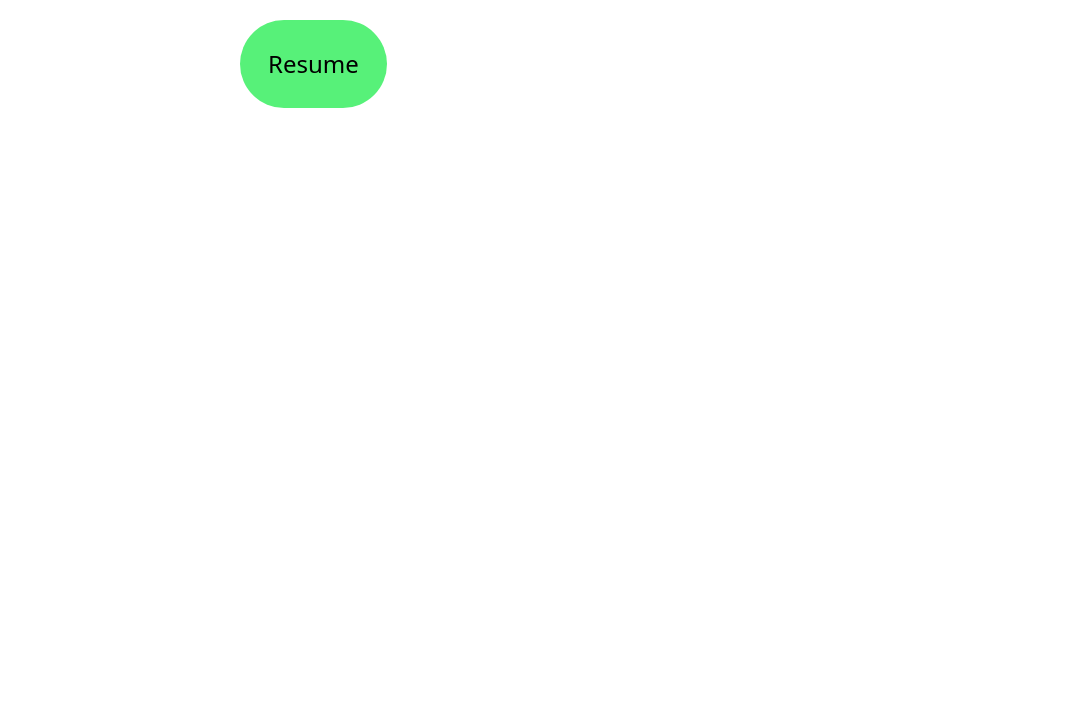
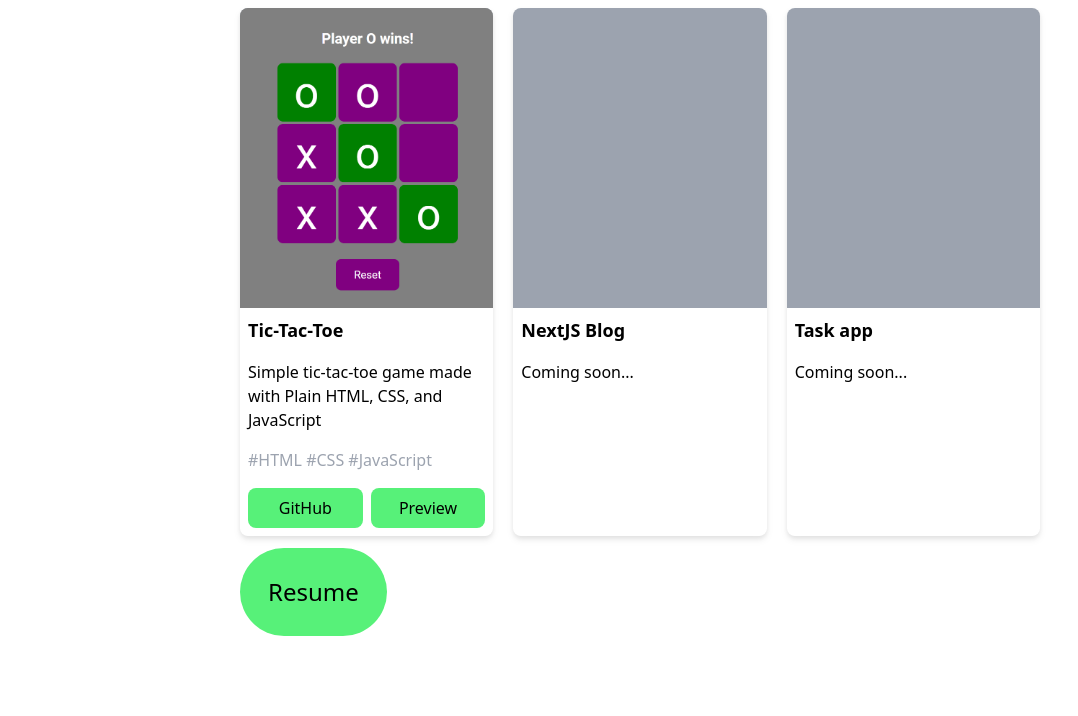
Before and after one commit to psriprac/new-personal-website, a Gatsby site: page /projects in a window 1280 px wide. Shown: the part 232-948 px from the top of the page, without its empty margins (0-1078 px from the left). Before the commit the page ends 800 px from the top, so only its background shows below. Built offline with nearby package versions, Linux system fonts and the light colour scheme; Gatsby itself is replaced by a stand-in of ours.

Commit message:
updated projects.js page

```diff
--- a/package.json
+++ b/package.json
@@ -18,6 +18,7 @@
     "formik": "^2.2.9",
     "framer-motion": "^6.5.1",
     "gatsby": "^4.18.2",
+    "gatsby-image": "^3.11.0",
     "gatsby-plugin-image": "^2.18.1",
     "gatsby-plugin-manifest": "^4.18.1",
     "gatsby-plugin-netlify": "^5.0.0",
--- /dev/null
+++ b/src/components/card.js
@@ -0,0 +1,35 @@
+import * as React from "react"
+import Img from "gatsby-image"
+
+const Card = (props) => {
+    return (
+        <div id="container" className="max-w-sm h-auto drop-shadow-md rounded-lg overflow-hidden bg-white">
+            <div id="card-content">
+                <div id="picture" className="grid bg-gray-400 h-[300px] overflow-hidden">
+                    <Img fluid={props.prevImg} alt={props.alt} className="object-none"/>
+                </div>
+                <div id="title">
+                    <p className="text-lg font-bold p-2">{props.projectName}</p>
+                </div>
+                <div id="description">
+                    <p className="text-base p-2">{props.description}</p>
+                </div>
+                <div id="tags">
+                    <p className="text-base p-2 text-gray-400">{props.tags}</p>
+                </div>
+                {(props.githubLink && props.previewLink) ?
+                <div id="buttons" className="grid grid-cols-2 items-center gap-2 p-2">
+                    <button className="rounded-lg bg-[#57f179] py-2">
+                        <a href={props.githubLink} target="blank">GitHub</a>
+                    </button>
+                    <button className="rounded-lg bg-[#57f179] py-2">
+                        <a href={props.previewLink} target="blank">Preview</a>
+                    </button>
+                </div>
+                : null}
+            </div>
+        </div>
+    )
+}
+
+export default Card
--- a/src/pages/about.js
+++ b/src/pages/about.js
@@ -73,13 +73,13 @@ const About = () => {
                                 animate={{ scale: [scale, scale + 1.1, scale + 1] }}
                                 transition={{ duration: 0.5, delay: startAnim ? 0.8 : 0 }} onClick={() => setStartAnim(false)}
                             >
-                                <Link to="/resume">
+                                <Link to="/projects">
                                     <motion.button
                                         className="bg-[#57f179] rounded-full p-7"
                                         whileTap={{ scale: 0.9 }}
                                         whileHover={{ scale: 1.1 }}
                                     >
-                                        <h1 className="text-2xl">Resume</h1>
+                                        <h1 className="text-2xl">Projects</h1>
                                     </motion.button>
                                 </Link>
                             </motion.div>
--- a/src/pages/menu.js
+++ b/src/pages/menu.js
@@ -27,10 +27,10 @@ const MenuPage = () => {
                             <AboutIcon />
                             <h1 className="text-4xl">About</h1>
                         </Link>
-{/*                         <Link to="/projects" id="projects" className="flex flex-row items-center gap-4">
+                        <Link to="/projects" id="projects" className="flex flex-row items-center gap-4">
                             <ProjectsIcon />
                             <h1 className="text-4xl">Projects</h1>
-                        </Link> */}
+                        </Link>
                         <Link to="/resume" id="resume" className="flex flex-row items-center gap-4">
                             <ResumeIcon />
                             <h1 className="text-4xl">Resume</h1>
--- a/src/pages/projects.js
+++ b/src/pages/projects.js
@@ -5,6 +5,8 @@ import { Link } from "gatsby"
 import MenuPage from "./menu"
 import BackIcon from "../images/Back-Icon.svg"
 import BurgerIcon from "../images/Burger.svg"
+import Card from "../components/card"
+import { useStaticQuery, graphql } from "gatsby"
 
 function Sidebar({ sideBar = false, setSideBar = () => {} }) {
     return (
@@ -29,6 +31,25 @@ const Projects = () => {
     const [sideBar, setSideBar] = useState(false)
     const [scale] = useState(0)
     const [startAnim, setStartAnim] = useState(true)
+
+    const data = useStaticQuery(graphql`
+    query MyQuery {
+        file(relativePath: {eq: "png/tictac.png"}) {
+          childImageSharp {
+            fluid {
+              ...GatsbyImageSharpFluid
+              aspectRatio
+              base64
+              sizes
+              src
+              srcSet
+            }
+          }
+        }
+      }
+    `)
+
+    const img = data.file.childImageSharp.fluid
 
     return (
         <AnimatePresence>
@@ -61,7 +82,30 @@ const Projects = () => {
                         transition={{ style: "spring", bounce: 0, duration: 0.5, delay: sideBar ? 0 : 0.5 }}
                     >
                         <div>
-                            <h1 className="text-5xl py-8">Coming Soon...</h1>
+                            <h1 className="text-5xl py-8">Projects</h1>
+
+                            <div id="main-content" className="grid grid-flow-row md:grid-cols-2 lg:grid-cols-3 justify-center gap-5">
+                                <Card
+                                    projectName="Tic-Tac-Toe"
+                                    prevImg={img}
+                                    alt="Tic-Tac-Toe"
+                                    description="Simple tic-tac-toe game made with Plain HTML, CSS, and JavaScript"
+                                    tags="#HTML #CSS #JavaScript"
+                                    githubLink="https://github.com/psriprac/tic-tac-toe"
+                                    previewLink="https://psriprac.github.io/tic-tac-toe/"
+                                    />
+                                <Card
+                                    projectName="NextJS Blog"
+                                    alt="NextJS Blog"
+                                    description="Coming soon..."
+                                    />
+                                <Card
+                                    projectName="Task app"
+                                    alt="Task app"
+                                    description="Coming soon..."
+                                    />
+                            </div>
+
                             <motion.div
                                 id="nextpage"
                                 className="flex flex-row items-center pt-3 pb-20 gap-4"
```
Also changed, not shown: src/images/png/tictac.png (added), 1 other file.
